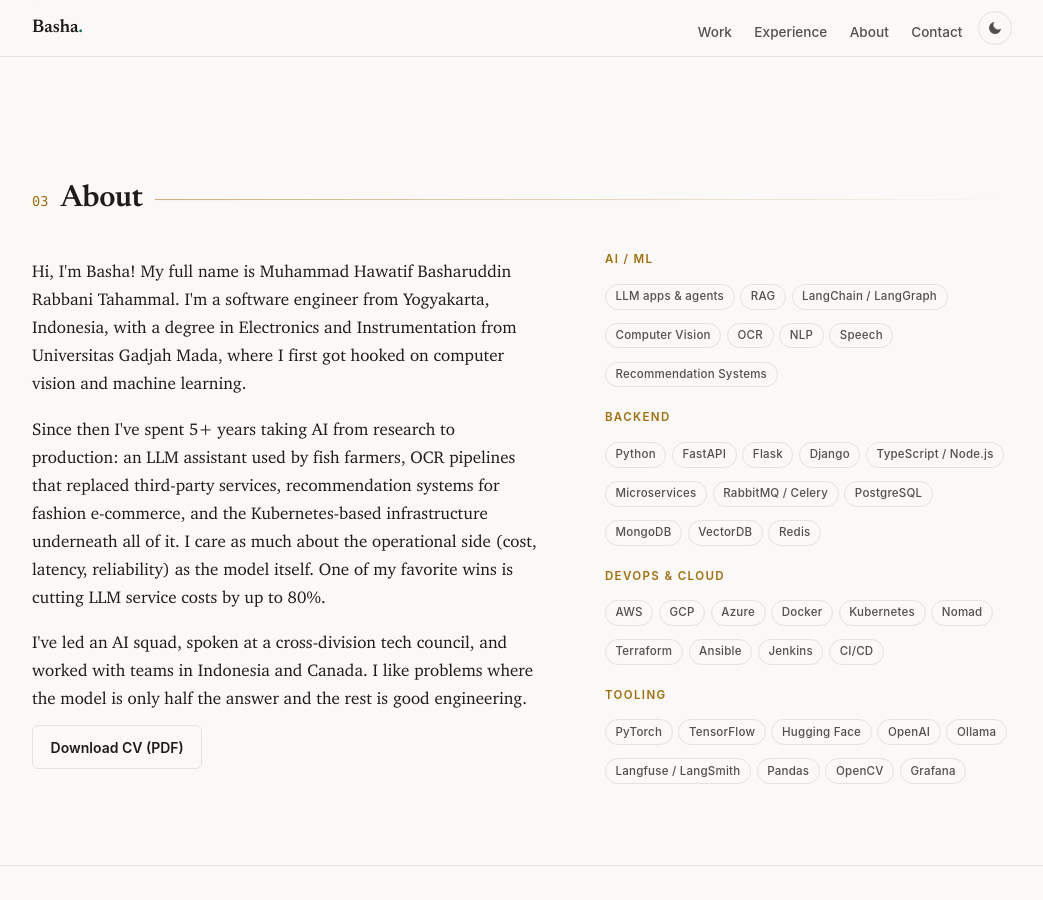
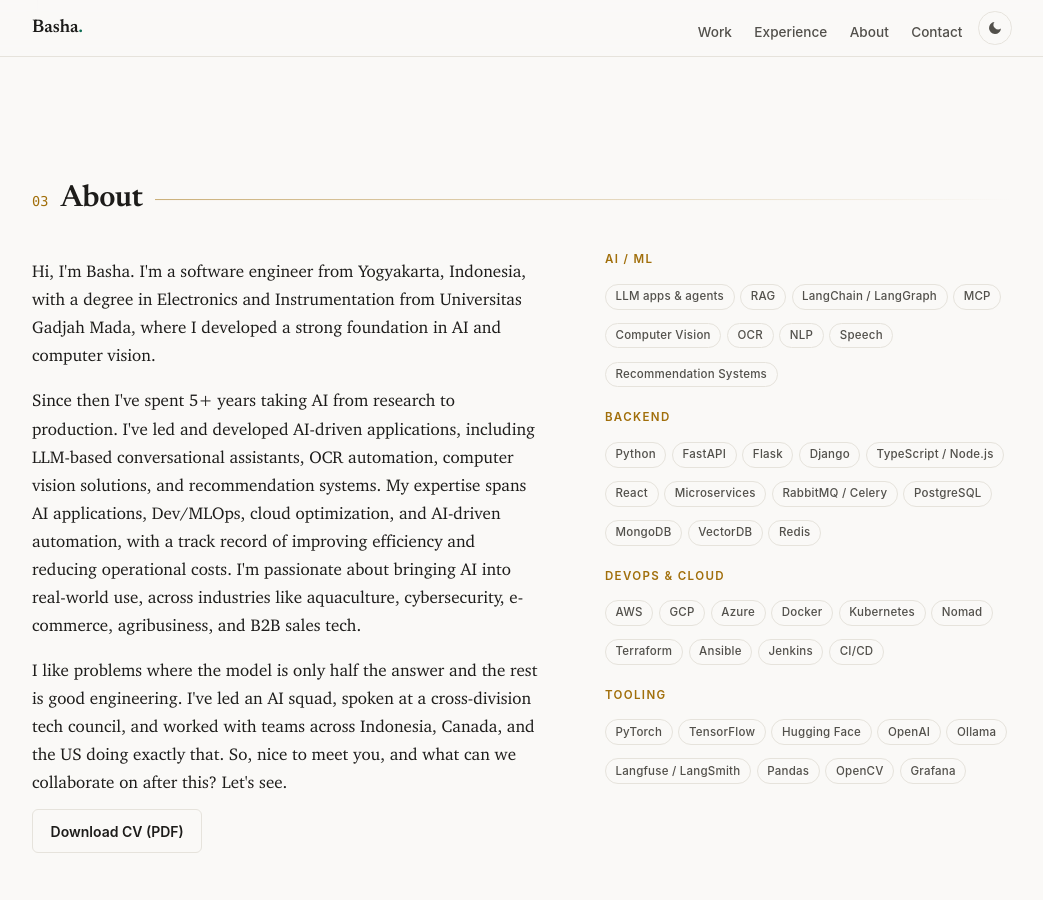
Before and after one commit to bashatahamal/bashatahamal.github.io, a Jekyll site: the page built from index.html, in a window 1280 px wide and 900 px high, scrolled down 4361 px. Shown: the whole window, without its empty margins (118-1161 px from the left). Built offline with Jekyll 4.4.1, drawn with Linux system fonts in a browser that asks for light colours; some of the changed text lies outside the part shown.

Commit message:
About rewrite, Berning content overhaul, MCP/React added to skills
About: dropped the full name and the "80%" framing, restored the
plain first-person voice with a proper closing line, added a
category for the Berning-era work without naming the company.

Berning project page and timeline summary now reflect the real
scope of the work (agentic core, in-app AI agent with dozens of
canvas tools, research agent, multi-client scoring, dedup engine,
Lead Studio rebuild, background tasks), trimmed down from an
earlier draft that included side-tooling bullets and a thin line.

Skills: added MCP and React, both real and previously missing.

```diff
--- a/_data/skills.yml
+++ b/_data/skills.yml
@@ -1,8 +1,8 @@
 # Skill groups. Keep in sync with CV Skills section
 - group: AI / ML
-  items: [LLM apps & agents, RAG, LangChain / LangGraph, Computer Vision, OCR, NLP, Speech, Recommendation Systems]
+  items: [LLM apps & agents, RAG, LangChain / LangGraph, MCP, Computer Vision, OCR, NLP, Speech, Recommendation Systems]
 - group: Backend
-  items: [Python, FastAPI, Flask, Django, TypeScript / Node.js, Microservices, RabbitMQ / Celery, PostgreSQL, MongoDB, VectorDB, Redis]
+  items: [Python, FastAPI, Flask, Django, TypeScript / Node.js, React, Microservices, RabbitMQ / Celery, PostgreSQL, MongoDB, VectorDB, Redis]
 - group: DevOps & Cloud
   items: [AWS, GCP, Azure, Docker, Kubernetes, Nomad, Terraform, Ansible, Jenkins, CI/CD]
 - group: Tooling
--- a/_includes/v2/organisms/about.html
+++ b/_includes/v2/organisms/about.html
@@ -4,25 +4,28 @@
     <div class="cols">
       <div class="bio">
         <p>
-          Hi, I'm Basha! My full name is Muhammad Hawatif Basharuddin Rabbani
-          Tahammal. I'm a software engineer from Yogyakarta, Indonesia, with a
-          degree in Electronics and Instrumentation from Universitas Gadjah
-          Mada, where I first got hooked on computer vision and machine
-          learning.
+          Hi, I'm Basha. I'm a software engineer from Yogyakarta, Indonesia,
+          with a degree in Electronics and Instrumentation from Universitas
+          Gadjah Mada, where I developed a strong foundation in AI and
+          computer vision.
         </p>
         <p>
-          Since then I've spent 5+ years taking AI from research to production:
-          an LLM assistant used by fish farmers, OCR pipelines that replaced
-          third-party services, recommendation systems for fashion e-commerce,
-          and the Kubernetes-based infrastructure underneath all of it. I care
-          as much about the operational side (cost, latency, reliability) as
-          the model itself. One of my favorite wins is cutting LLM service
-          costs by up to 80%.
+          Since then I've spent 5+ years taking AI from research to
+          production. I've led and developed AI-driven applications,
+          including LLM-based conversational assistants, OCR automation,
+          computer vision solutions, and recommendation systems. My expertise
+          spans AI applications, Dev/MLOps, cloud optimization, and
+          AI-driven automation, with a track record of improving efficiency
+          and reducing operational costs. I'm passionate about bringing AI
+          into real-world use, across industries like aquaculture,
+          cybersecurity, e-commerce, agribusiness, and B2B sales tech.
         </p>
         <p>
-          I've led an AI squad, spoken at a cross-division tech council, and
-          worked with teams in Indonesia and Canada. I like problems where the
-          model is only half the answer and the rest is good engineering.
+          I like problems where the model is only half the answer and the
+          rest is good engineering. I've led an AI squad, spoken at a
+          cross-division tech council, and worked with teams across
+          Indonesia, Canada, and the US doing exactly that. So, nice to meet
+          you, and what can we collaborate on after this? Let's see.
         </p>
         <a class="a-btn a-btn--ghost" href="{{ site.baseurl }}/cv/basha-tahamal-cv.pdf" target="_blank" rel="noopener">Download CV (PDF)</a>
       </div>
```
Also changed, not shown: _data/experience.yml (+4 -4 lines), projects/9.3_berning.md (+16 -11 lines).
